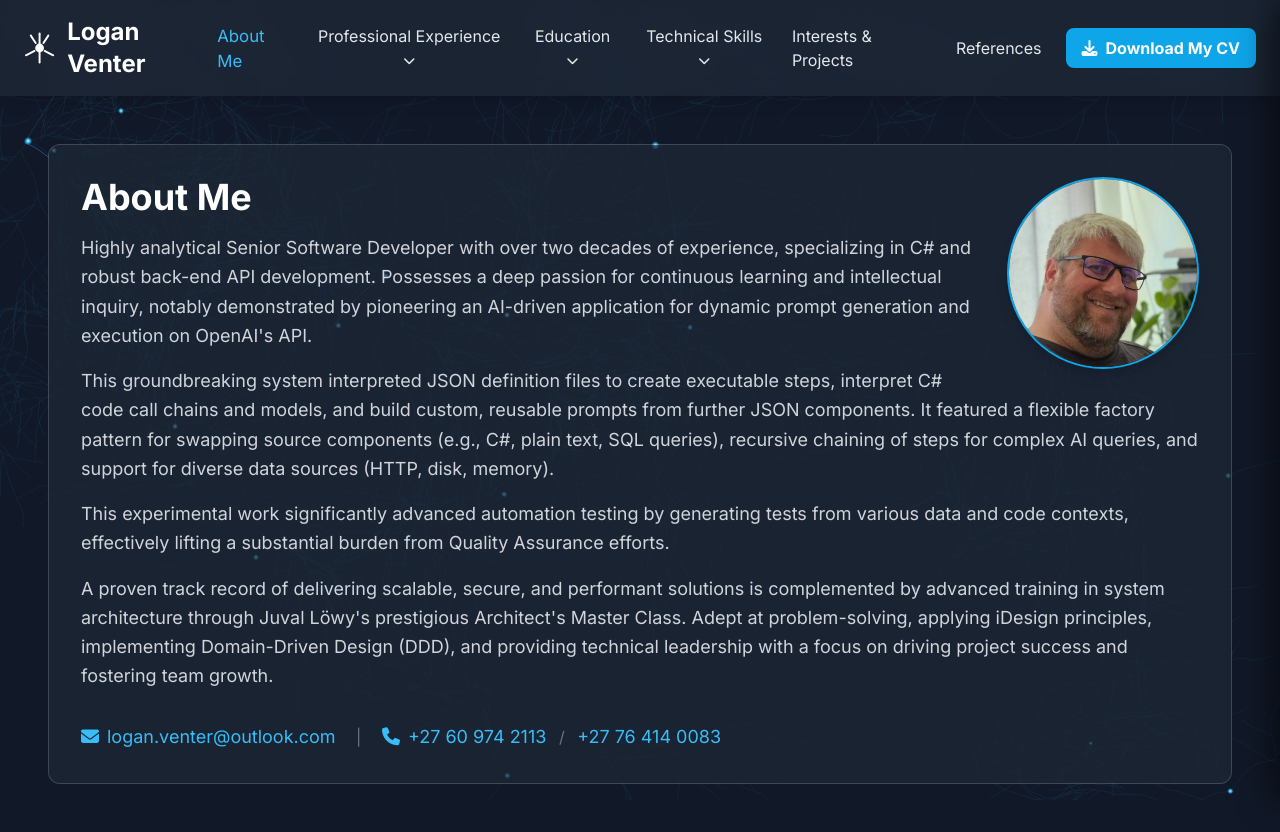
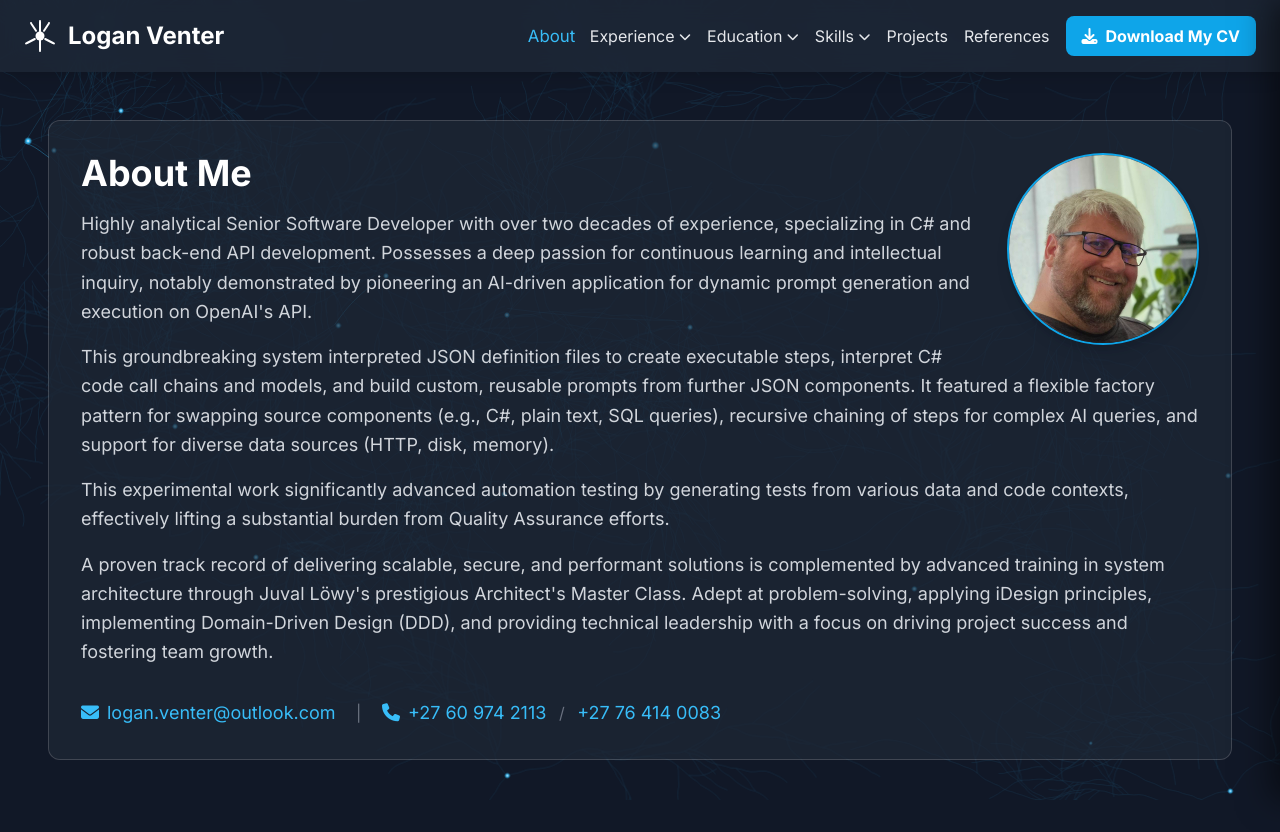
Before and after one commit to loganventer/loganventerprofile, a plain HTML site: page index.html in a window 1280 px wide. After the commit the page ends 808 px from the top, so only its background shows below. Drawn offline with nearby package versions, Linux system fonts and the light colour scheme; animation ran at ten frames a second.

Commit message:
fix menu wrap

```diff
--- a/index.html
+++ b/index.html
@@ -40,10 +40,10 @@
                 </svg>
                 <span>Logan Venter</span>
             </a>
-            <div class="hidden lg:flex items-center space-x-6">
-                <a href="#" class="nav-item nav-item-active" onclick="showSection('about', this)">About Me</a>
+            <div class="hidden lg:flex items-center space-x-4">
+                <a href="#" class="nav-item nav-item-active" onclick="showSection('about', this)">About</a>
                 <div class="dropdown relative">
-                    <button class="nav-item focus:outline-none">Professional Experience <i class="fas fa-chevron-down fa-xs"></i></button>
+                    <button class="nav-item focus:outline-none">Experience <i class="fas fa-chevron-down fa-xs"></i></button>
                     <div class="dropdown-content">
                         <a href="#" onclick="showSection('exp-derivco', this)">Senior Software Developer | Derivco</a>
                         <a href="#" onclick="showSection('exp-dvt', this)">Senior Software Developer | DVT</a>
@@ -67,14 +67,14 @@
                     </div>
                 </div>
                 <div class="dropdown relative">
-                    <button class="nav-item focus:outline-none">Technical Skills <i class="fas fa-chevron-down fa-xs"></i></button>
+                    <button class="nav-item focus:outline-none">Skills <i class="fas fa-chevron-down fa-xs"></i></button>
                     <div class="dropdown-content">
                         <a href="#" onclick="showSection('skills-languages', this)">Languages</a>
                         <a href="#" onclick="showSection('skills-frameworks', this)">Frameworks &amp; Methodologies</a>
                         <a href="#" onclick="showSection('skills-concepts', this)">Architectural Concepts</a>
                     </div>
                 </div>
-                <a href="#" class="nav-item" onclick="showSection('personal-interests', this)">Interests &amp; Projects</a>
+                <a href="#" class="nav-item" onclick="showSection('personal-interests', this)">Projects</a>
                 <a href="#" class="nav-item" onclick="showSection('references', this)">References</a>
                 <a href="assets/documents/Logan Venter Curriculum Vitae 13-06-2025.pdf" download="Logan Venter Curriculum Vitae 13-06-2025.pdf" class="btn-primary text-white font-bold py-2 px-4 rounded-lg inline-flex items-center justify-center whitespace-nowrap">
                     <i class="fas fa-download mr-2"></i>Download My CV
```
